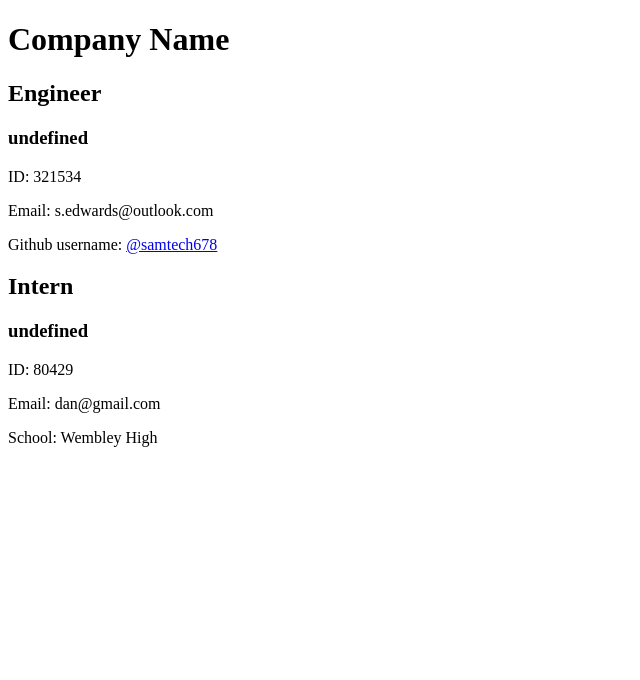
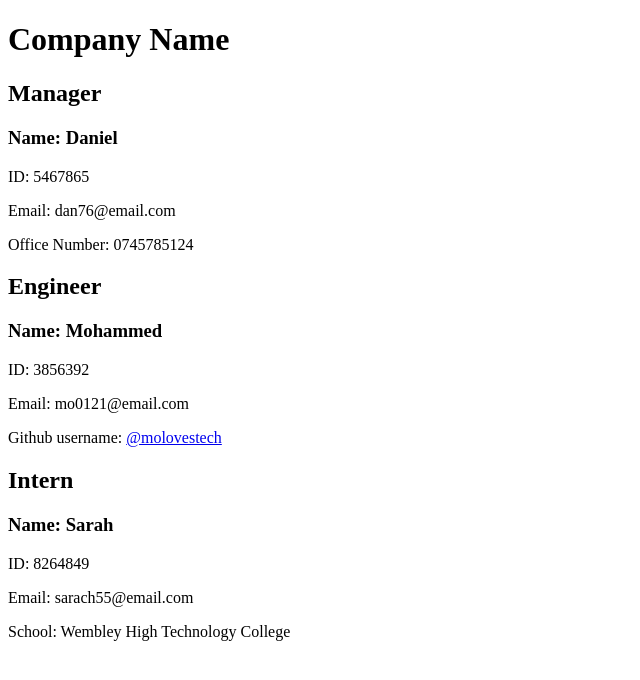
Before and after one commit to Alasow2001/Team-Profile-Generator, a website: page dist/teamProfilePage.html in a window 1280 px wide. Shown: the whole page, without its empty margins (0-640 px from the left). Drawn offline with Linux system fonts and the light colour scheme; files that its build step writes are made by us from their sources.

Commit message:
Created team profile

```diff
--- a/dist/teamProfilePage.html
+++ b/dist/teamProfilePage.html
@@ -15,29 +15,41 @@
     <main>
         <div>
 
-
             <div class='box'>
-                <div class='box-header'>
-                    <h2>Engineer</h2>
+                <div class='manager-header'>
+                    <h2>Manager</h2>
                 </div>
-                <div class='box-info'>
-                    <h3>undefined</h3>
-                    <p>ID: 321534</p>
-                    <p>Email: s.edwards@outlook.com</p>
-                    <p>Github username: <a href="https://github.com/@samtech678">@samtech678</a></p>
+                <div class='manager-info'>
+                    <h3>Name: Daniel</h3>
+                    <p>ID: 5467865</p>
+                    <p>Email: dan76@email.com</p>
+                    <p>Office Number: 0745785124</p>
                 </div>
             </div>
 
 
             <div class='box'>
-                <div class='box-header'>
+                <div class='engineer-header'>
+                    <h2>Engineer</h2>
+                </div>
+                <div class='engineer-info'>
+                    <h3>Name: Mohammed</h3>
+                    <p>ID: 3856392</p>
+                    <p>Email: mo0121@email.com</p>
+                    <p>Github username: <a href="https://github.com/@molovestech">@molovestech</a></p>
+                </div>
+            </div>
+
+
+            <div class='box'>
+                <div class='intern-header'>
                     <h2>Intern</h2>
                 </div>
-                <div class='box-info'>
-                    <h3>undefined</h3>
-                    <p>ID: 80429</p>
-                    <p>Email: dan@gmail.com</p>
-                    <p>School: Wembley High</p>
+                <div class='intern-info'>
+                    <h3>Name: Sarah</h3>
+                    <p>ID: 8264849</p>
+                    <p>Email: sarach55@email.com</p>
+                    <p>School: Wembley High Technology College</p>
                 </div>
             </div>
 
```
